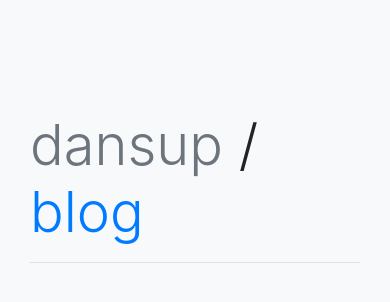
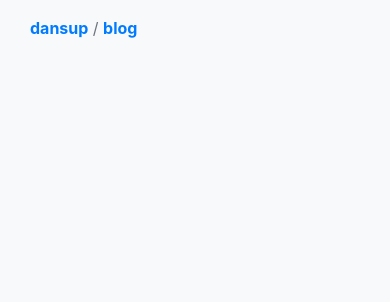
Before and after one commit to dansup/dansup, a Laravel app: template resources/views/blog/home.blade.php in a window 390 px wide. Shown: the top 302 px of the page. Run offline with Laravel 8, Linux system fonts and the light colour scheme; the template is opened without the code that fills it, so the values that code supplies are empty; parts of the project's set-up code (start-up, migrations or seed data) failed here and were passed over; some libraries are stand-ins or nearby versions.

Commit message:
Update blade views

```diff
--- a/resources/views/blog/home.blade.php
+++ b/resources/views/blog/home.blade.php
@@ -1,14 +1,15 @@
 @extends('layouts.app')
 
 @section('content')
-
+<div class="container">
+    <div class="col-12 col-md-8 offset-md-2 pt-3">
+        <a href="/" class="text-a font-weight-bold ">dansup</a>
+        <span class="text-muted">/</span>
+        <a href="/blog" class="text-b font-weight-bold">blog</a>
+    </div>
+</div>
 <div class="container mt-5 py-5">
   <div class="col-12 col-md-8 offset-md-2 pt-3">
-      <div class="header">
-          <p class="display-4"><a href="/" class="text-muted">dansup</a> / <span class="text-primary">blog</span></p>
-          <hr>
-      </div>
-
       <div class="posts">
         @foreach($posts as $post)
           <div class="py-3">
@@ -22,7 +23,11 @@
           @if(!$loop->last)
           <hr>
           @endif
-          @endforeach
+       @endforeach
+
+       <div class="d-flex justify-content-center mt-4">
+        {{$posts->links()}}
+       </div>
       </div>
 
   </div>
--- a/resources/views/welcome.blade.php
+++ b/resources/views/welcome.blade.php
@@ -1,7 +1,7 @@
 @extends('layouts.app')
 
 @section('content')
-<div class="jumbotron jumbotron-fluid text-light d-flex align-items-center justify-content-center mb-0" style="background-color:#363537;height: 85vh;">
+<div class="jumbotron jumbotron-fluid text-light d-flex align-items-center justify-content-center mb-0" style="background-color:#363537;height: 700px;">
   <div class="container">
     <h1 class="display-4 font-overpass font-weight-bold">Hello, my name is <span class="text-b">Daniel</span>. <br>I am a <span class="">full stack developer</span> from Canada.<br>
     </h1>
@@ -10,7 +10,7 @@
 <div class="bg-light text-center py-4">
     <a class="text-b" href="#projects"><i class="fas fa-chevron-down fa-3x"></i></a>
 </div>
-<div class="bg-light d-flex align-items-center justify-content-center" style="height: 100vh;">
+<div class="bg-light d-flex align-items-center justify-content-center" style="height: 700px;">
     <div class="container row">
         <div class="col-12 my-4" id="projects">
             <p class="h3 text-b font-overpass font-weight-bold">Projects</p>
@@ -48,7 +48,7 @@
     </div>
 </div>
 
-<div class="bg-light d-flex align-items-center justify-content-center" style="min-height: 60vh;">
+<div class="bg-light d-flex align-items-center justify-content-center" style="min-height: 700px;">
     <div class="container row">
         <div class="col-12 mb-4" id="posts">
             <p class="h3 text-b font-overpass font-weight-bold">Latest Posts</p>
```
